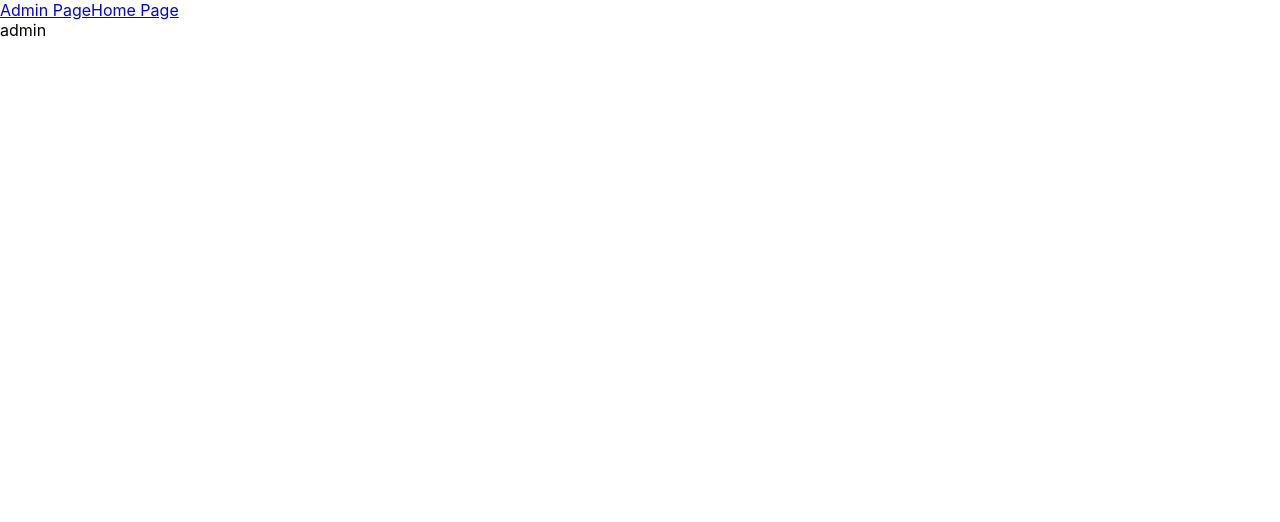
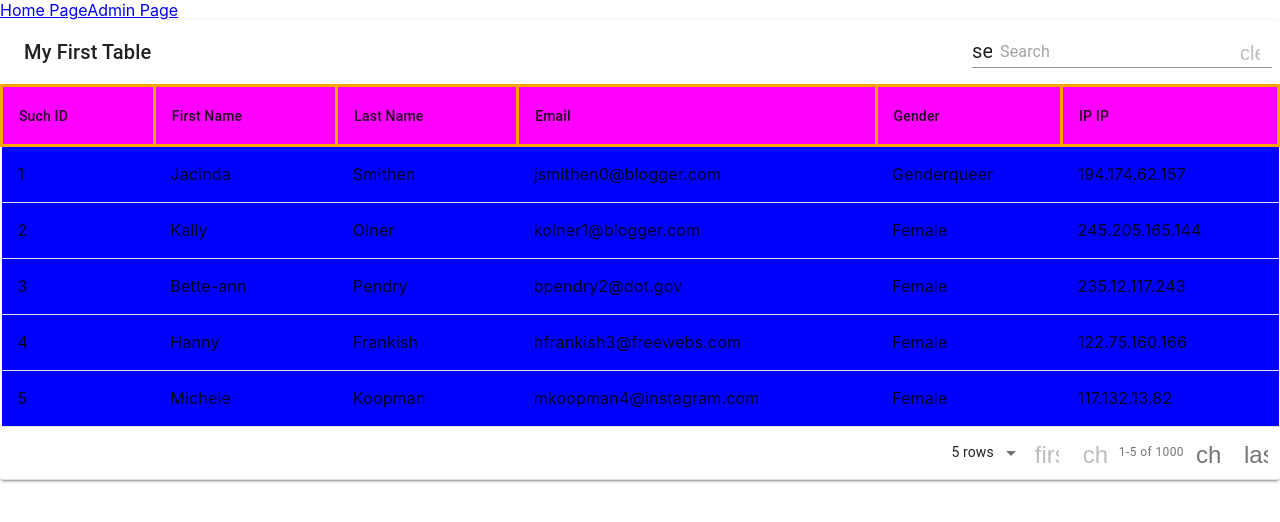
Before and after one commit to Colter-Garrison/busy-zoo, a React (Create React App) app: page /Admin in a window 1280 px wide. Shown: the top 522 px of the page. Built offline with nearby package versions, Linux system fonts and the light colour scheme.

Commit message:
first table

```diff
--- a/src/Admin.js
+++ b/src/Admin.js
@@ -1,7 +1,8 @@
 import React from 'react';
+import MyTable from './MyTable';
 
 export default function admin() {
   return (
-    <div>admin</div>
+    <MyTable />
   );
 }
--- a/src/App.js
+++ b/src/App.js
@@ -11,16 +11,16 @@ function App() {
 
   return (
     <Router>
+      <Link to='/'>Home Page</Link>
       <Link to='/Admin'>Admin Page</Link>
-      <Link to='/'>Home Page</Link>
+      <Switch>
+        <Route exact path='/'>
+          <HomePage />
+        </Route>
+      </Switch>
       <Switch>
         <Route exact path='/Admin'>
           <Admin />
-        </Route>
-      </Switch>
-      <Switch>
-        <Route exact path='/'>
-          <HomePage />
         </Route>
       </Switch>
     </Router>
--- /dev/null
+++ b/src/MyTable.js
@@ -0,0 +1,35 @@
+import React from 'react';
+import MaterialTable from 'material-table';
+import { customers } from './data';
+
+export default function MyTable() {
+  return (
+    <div style={{ maxWidth: '100%' }}>
+      <MaterialTable
+        columns={
+          [
+            { title: 'Such ID', field: 'id' },
+            { title: 'First Name', field: 'first_name' },
+            { title: 'Last Name', field: 'last_name' },
+            { title: 'Email', field: 'email' },
+            { title: 'Gender', field: 'gender' },
+            { title: 'IP IP', field: 'ip_address' }
+          ]
+        }
+        data={customers}
+        title="My First Table"
+        options={{
+          headerStyle: {
+            background: 'magenta',
+            border: 'solid 3px orange'
+          },
+          rowStyle: {
+            background: 'blue',
+            border: 'orange'
+          }
+        }
+        }
+      />
+    </div>
+  );
+}
```
Also changed, not shown: src/MyCharts.js (added).
